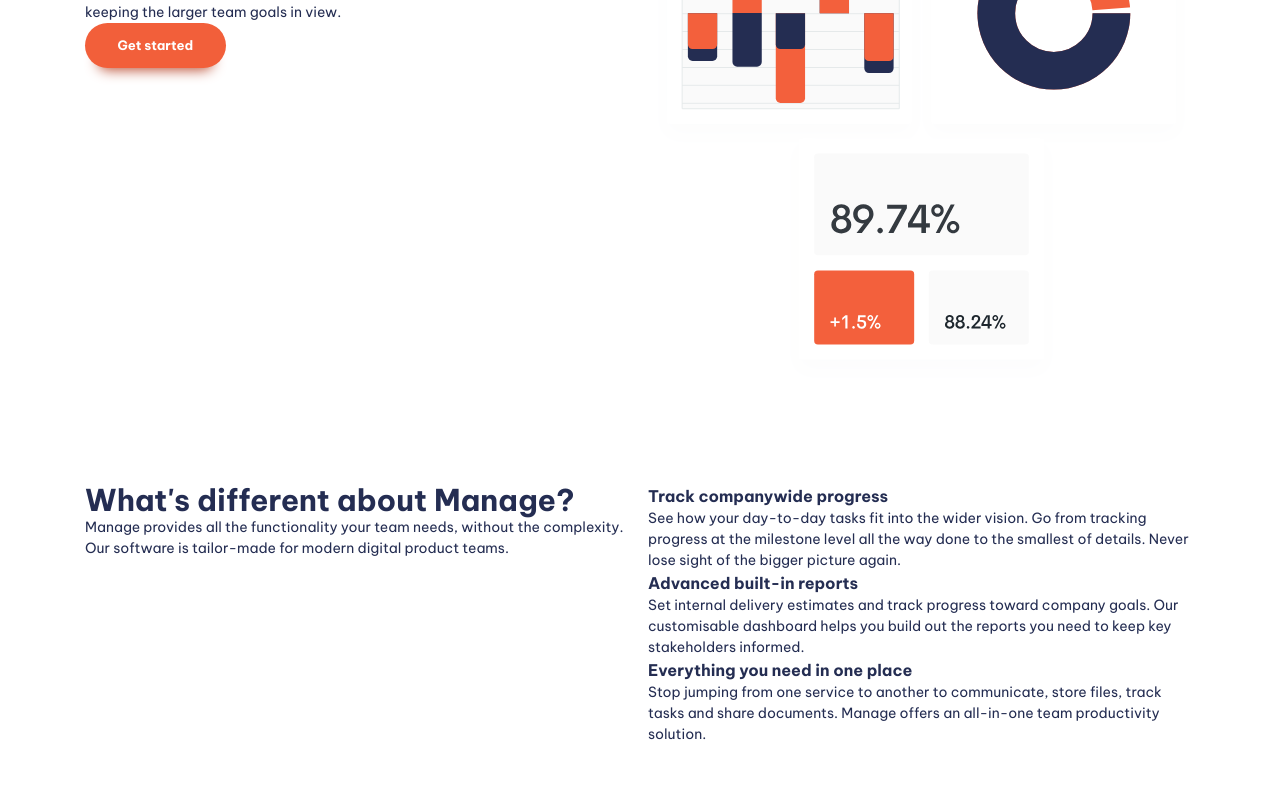
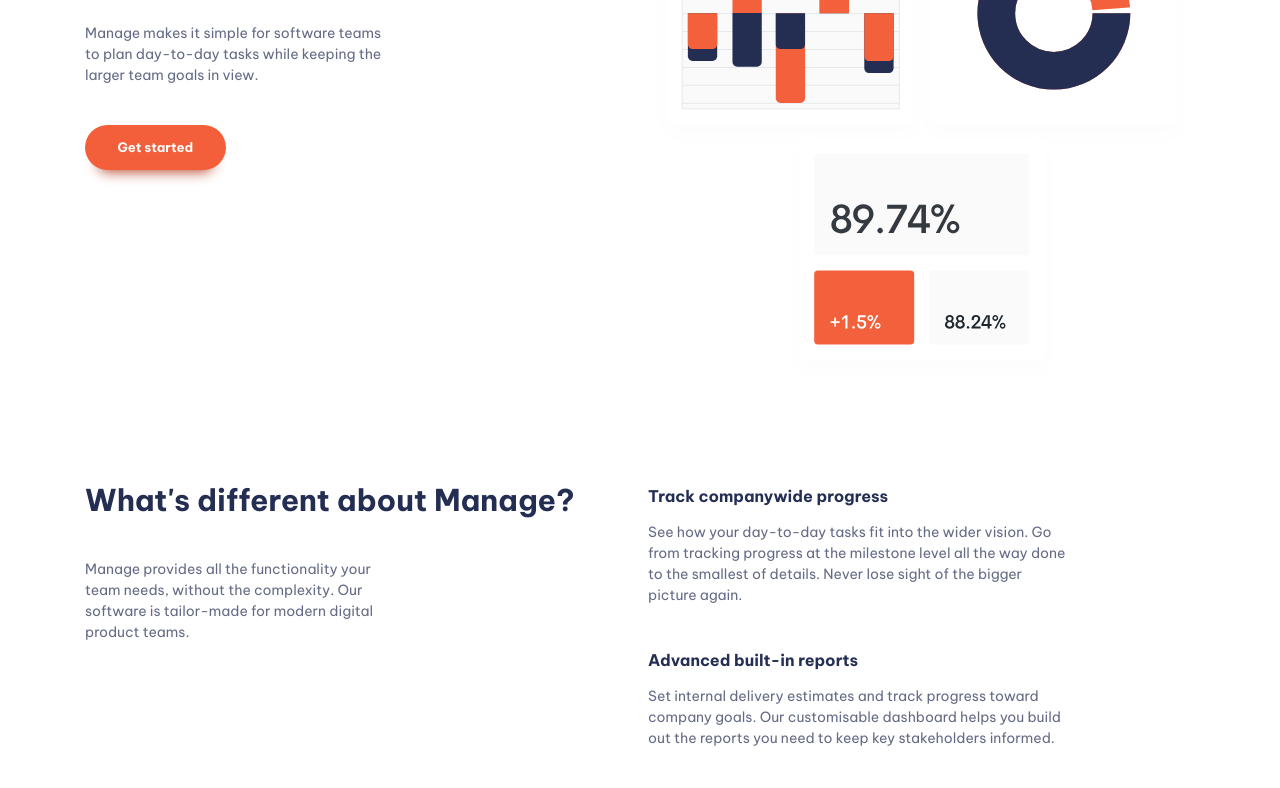
Before and after one commit to ramontilman-webguru/manage-youtube, a website built with Vite: page index.html in a window 1280 px wide. Shown: the part 233-1021 px from the top of the page. Built offline with nearby package versions, Linux system fonts and the light colour scheme.

Commit message:
Finished part 5

```diff
--- a/index.html
+++ b/index.html
@@ -57,7 +57,7 @@
       <section class="padding-block-900">
         <div class="container">
           <div class="even-columns">
-            <div>
+            <div class="flow">
               <h1 class="fs-primary-heading fw-bold">
                 Bring everyone together to build better products.
               </h1>
@@ -77,7 +77,7 @@
       <section class="padding-block-900">
         <div class="container">
           <div class="even-columns">
-            <div>
+            <div class="flow">
               <h2 class="fs-secondary-heading fw-bold">
                 What's different about Manage?
               </h2>
@@ -88,33 +88,40 @@
               </p>
             </div>
             <div>
-              <ul class="numbered-items" role="list">
+              <ul class="numbered-items | flow" role="list">
                 <li>
+                  <div class="flow" style="--flow-spacer: 1em">
                     <h3 class="fs-600 fw-bold">Track companywide progress</h3>
-                  <p>
-                    See how your day-to-day tasks fit into the wider vision. Go
-                    from tracking progress at the milestone level all the way
-                    done to the smallest of details. Never lose sight of the
-                    bigger picture again.
+                    <p data-width="wide">
+                      See how your day-to-day tasks fit into the wider vision.
+                      Go from tracking progress at the milestone level all the
+                      way done to the smallest of details. Never lose sight of
+                      the bigger picture again.
                     </p>
+                  </div>
                 </li>
                 <li>
+                  <div class="flow" style="--flow-spacer: 1em">
                     <h3 class="fs-600 fw-bold">Advanced built-in reports</h3>
-                  <p>
+                    <p data-width="wide">
                       Set internal delivery estimates and track progress toward
                       company goals. Our customisable dashboard helps you build
-                    out the reports you need to keep key stakeholders informed.
+                      out the reports you need to keep key stakeholders
+                      informed.
                     </p>
+                  </div>
                 </li>
                 <li>
+                  <div class="flow" style="--flow-spacer: 1em">
                     <h3 class="fs-600 fw-bold">
                       Everything you need in one place
                     </h3>
-                  <p>
+                    <p data-width="wide">
                       Stop jumping from one service to another to communicate,
-                    store files, track tasks and share documents. Manage offers
-                    an all-in-one team productivity solution.
+                      store files, track tasks and share documents. Manage
+                      offers an all-in-one team productivity solution.
                     </p>
+                  </div>
                 </li>
               </ul>
             </div>
@@ -159,7 +166,12 @@
           </div>
           <div>
             <nav class="footer-nav">
-              <ul aria-label="footer" role="list">
+              <ul
+                class="flow"
+                style="--flow-spacer: 1em"
+                aria-label="footer"
+                role="list"
+              >
                 <li><a href="#">Home</a></li>
                 <li><a href="#">Pricing</a></li>
                 <li><a href="#">Products</a></li>
--- a/style.css
+++ b/style.css
@@ -126,6 +126,15 @@
   font-size: var(--fs-body);
   font-family: var(--ff-body);
   color: var(--clr-primary-400);
+}
+
+p:not([class]) {
+  opacity: 0.7;
+  max-width: 32ch;
+}
+
+p[data-width="wide"] {
+  max-width: 45ch;
 }
 
 /* Button */
@@ -353,6 +362,10 @@
   margin-inline: auto;
 }
 
+.flow * + * {
+  margin-top: var(--flow-spacer, 3em);
+}
+
 .even-columns {
   display: grid;
   gap: 1rem;
```
Lines whose indentation alone changed are shown as unchanged.
